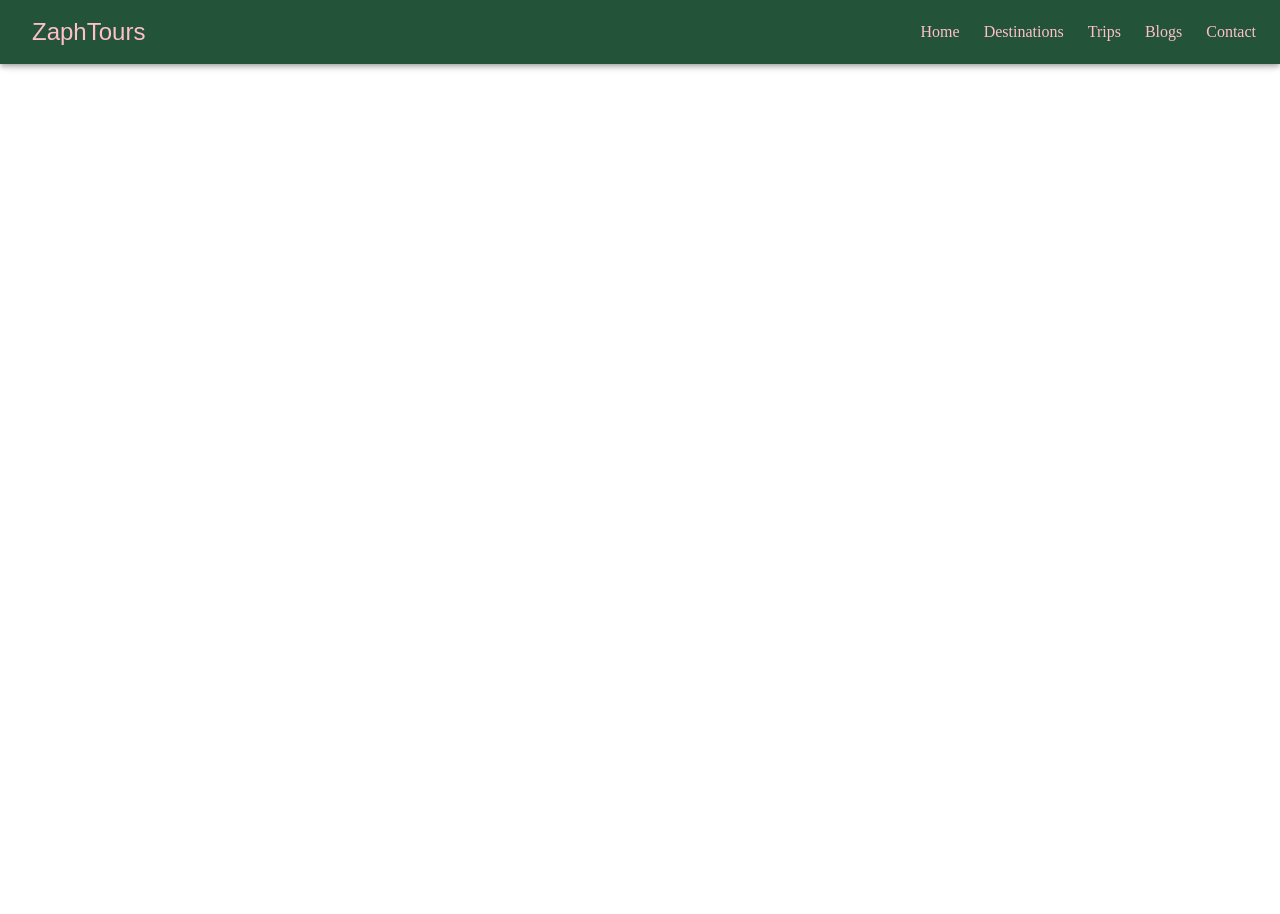
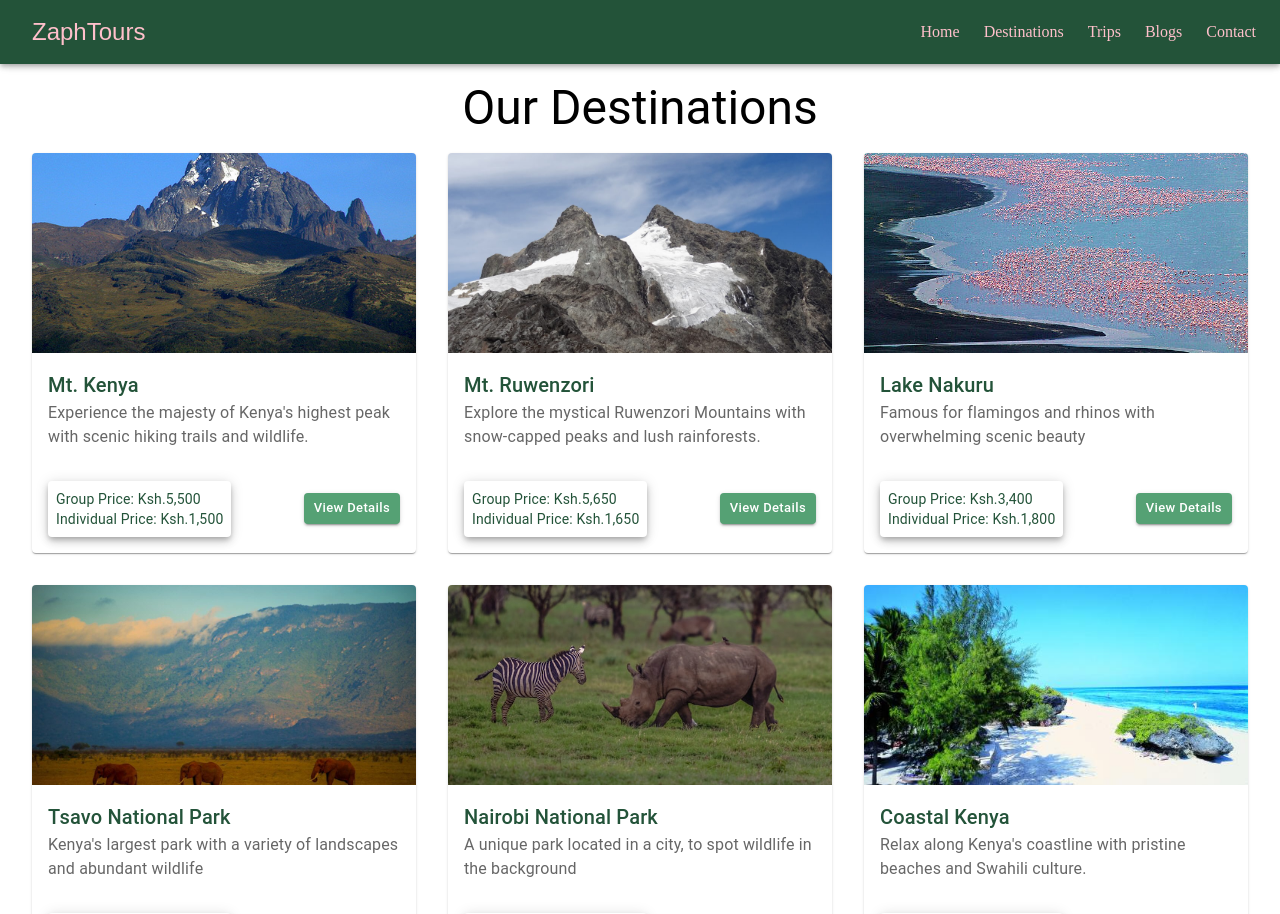
Before and after one commit to JaninWanjiru/Zaph-Tours, a React (Vite) app: page /destinations in a window 1280 px wide. Shown: the top 914 px of the page. Before the commit the page ends 800 px from the top, so only its background shows below. Built offline with nearby package versions, Linux system fonts and the light colour scheme.

Commit message:
add AllDestinations component to use in the Destinations page

```diff
--- /dev/null
+++ b/src/components/All Destinations.tsx
@@ -0,0 +1,124 @@
+import {
+  Box,
+  Typography,
+  Grid,
+  Card,
+  CardMedia,
+  CardContent,
+  CardActions,
+  Paper,
+  Button
+} from "@mui/material";
+import { Link } from "react-router-dom";
+
+const destinations = [
+  {
+    name: "Mt. Kenya",
+    image: "/Mt.Kenya.jpg",
+    description:
+      "Experience the majesty of Kenya's highest peak with scenic hiking trails and wildlife.",
+    groupPrice: "Ksh.5,500",
+    individualPrice: "Ksh.1,500",
+    link: "#",
+  },
+  {
+    name: "Mt. Ruwenzori",
+    image: "/Mt.Rwenzori.jpg",
+    description:
+      "Explore the mystical Ruwenzori Mountains with snow-capped peaks and lush rainforests.",
+    groupPrice: "Ksh.5,650",
+    individualPrice: "Ksh.1,650",
+    link: "#",
+  },
+  {
+    name: "Lake Nakuru",
+    image: "/Lake Nakuru.jpg",
+    description:
+      "Famous for flamingos and rhinos with overwhelming scenic beauty",
+    groupPrice: "Ksh.3,400",
+    individualPrice: "Ksh.1,800",
+    link: "#",
+  },
+  {
+    name: "Tsavo National Park",
+    image: "/Tsavo.jpeg",
+    description:
+      "Kenya's largest park with a variety of landscapes and abundant wildlife",
+    groupPrice: "Ksh.4,550",
+    individualPrice: "Ksh.2,000",
+    link: "#",
+  },
+  {
+    name: "Nairobi National Park",
+    image: "/Nairobi park.jpg",
+    description:
+      "A unique park located in a city, to spot wildlife in the background",
+    groupPrice: "Ksh.4,300",
+    individualPrice: "Ksh.1,650",
+    link: "#",
+  },
+  {
+    name: "Coastal Kenya",
+    image: "/coastal.jpg",
+    description:
+      "Relax along Kenya's coastline with pristine beaches and Swahili culture.",
+    groupPrice: "Ksh.5700",
+    individualPrice: "Ksh.3,500",
+    link: "#",
+  },
+];
+
+function AllDestinations() {
+  return (
+    <Box component="section" sx={{ padding: { xs: 2, md: 4 } }}>
+      <Typography variant="h3" align="center" gutterBottom sx={{ mt: 6 }}>
+        Our Destinations
+      </Typography>
+
+      <Grid container spacing={4}>
+        {destinations.map((destination, idx) => (
+          <Grid size={{ xs: 12, sm: 6, md: 4 }} key={idx}>
+            <Card sx={{ width: "100%" }}>
+              <CardMedia
+                component="img"
+                image={destination.image}
+                alt={destination.name}
+                height="200"
+              />
+              <CardContent>
+                <Typography variant="h6" color="primary">
+                  {destination.name}
+                </Typography>
+                <Typography variant="body1" color="text.secondary">
+                  {destination.description}
+                </Typography>
+              </CardContent>
+              <CardActions sx={{ justifyContent: "space-between", p: 2 }}>
+                <Paper sx={{ p: 1 }} elevation={5}>
+                  <Typography variant="body2" color="primary">
+                    Group Price: {destination.groupPrice}
+                  </Typography>
+                  <Typography variant="body2" color="primary">
+                    Individual Price: {destination.individualPrice}
+                  </Typography>
+                </Paper>
+                <Button
+                  component={Link}
+                  to={destination.link}
+                  size="small"
+                  color="secondary"
+                  variant="contained"
+                  sx={{ textTransform: "capitalize" }}
+                >
+                  View details
+                </Button>
+              </CardActions>
+            </Card>
+          </Grid>
+        ))}
+      </Grid>
+    </Box>
+  );
+}
+
+export default AllDestinations;
--- a/src/components/DestinationsSection.tsx
+++ b/src/components/DestinationsSection.tsx
@@ -38,7 +38,7 @@ const destinations = [
   {
     name: "Nairobi National Park",
     image: "/Nairobi park.jpg",
-    description: "A unique park to spot wildlife in the background",
+    description: "A unique park located in a city, to spot wildlife in the background",
     price: "Ksh.4300",
   },
   {
@@ -68,7 +68,7 @@ function DestinationsSection() {
       <Grid container spacing={3}>
         {destinations.map((destination, idx) => (
           <Grid size={{ xs: 12, sm: 6, md: 4 }} key={idx}>
-            <Card sx={{ width: "300px" }}>
+            <Card sx={{ width: "100%" }}>
               <CardMedia
                 component="img"
                 height="200px"
@@ -78,10 +78,10 @@ function DestinationsSection() {
                 <Typography variant="h6" color="primary">
                   {destination.name}
                 </Typography>
-                <Typography variant="body1">
+                <Typography variant="body1" color="text.secondary">
                   {destination.description}
                 </Typography>
-                <Typography variant="subtitle2" color="primary">
+                <Typography variant="subtitle2" color="primary" pt='.5rem'>
                   {destination.price}
                 </Typography>
               </CardContent>
--- a/src/components/TestimonialsSection.tsx
+++ b/src/components/TestimonialsSection.tsx
@@ -57,7 +57,7 @@ function TestimonialsSection() {
                     {testimonial.name}
                   </Typography>
                 </Stack>
-                <Typography variant="body1">“{testimonial.quote}”</Typography>
+                <Typography variant="body1" color="text.secondary">“{testimonial.quote}”</Typography>
               </CardContent>
               <Rating
                 value={testimonial.rating}
--- a/src/pages/DestinationsPage.tsx
+++ b/src/pages/DestinationsPage.tsx
@@ -1,9 +1,9 @@
+import AllDestinations from "../components/All Destinations"
+
 function DestinationsPage() {
   return (
-    <div>
-        <h1>Welcome to Destinations Page</h1>
-    </div>
+    <AllDestinations />
   )
 }
 
-export default DestinationsPage
+export default DestinationsPage;
```
